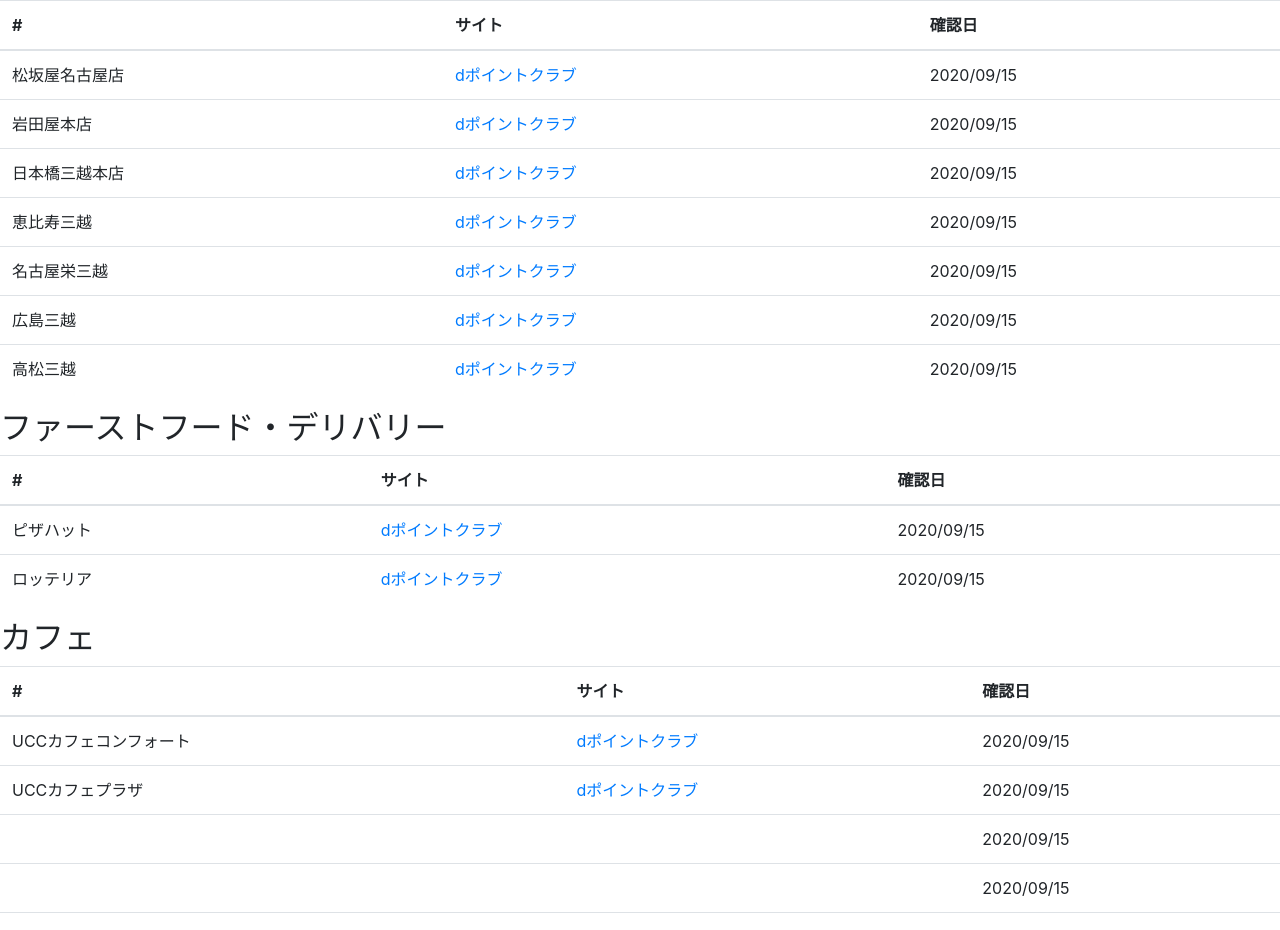
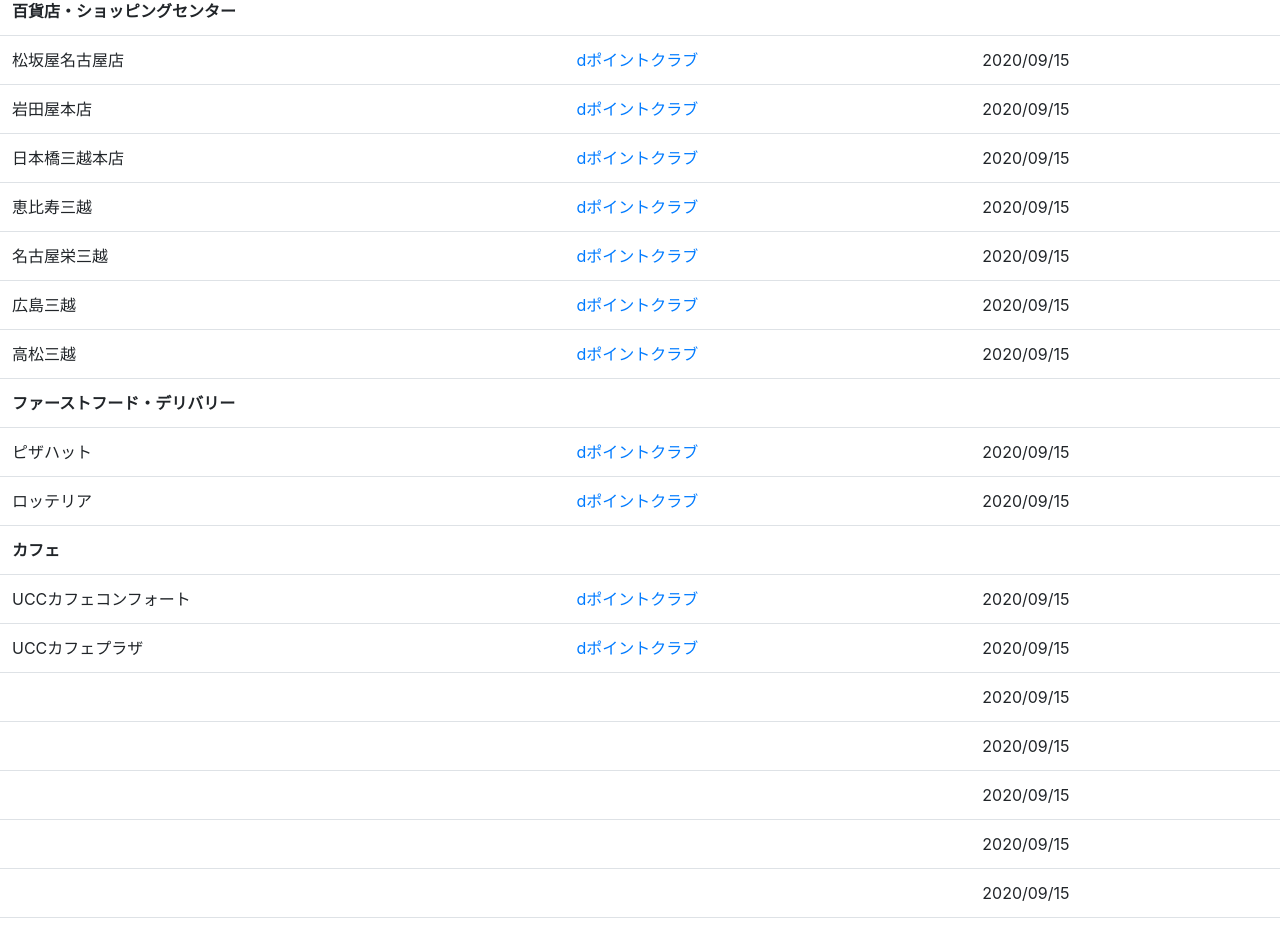
Before and after one commit to tanjoin/acc, a website: page coupon.html in a window 1280 px wide. Shown: the part 329-1259 px from the top of the page. Drawn offline with nearby package versions, Linux system fonts and the light colour scheme.

Commit message:
Update coupon.html
https://dpoint.jp/store/coupon/index.html

```diff
--- a/coupon.html
+++ b/coupon.html
@@ -18,7 +18,6 @@
         <div class="collapse navbar-collapse justify-content-end" id="navbarNav">
           <ul class="navbar-nav">
             <li class="nav-item"><a class="nav-link" href="index.html">HOME</a></li>
-            <li class="nav-item"><a class="nav-link" href="ranking.html">RANKING</a></li>
             <li class="nav-item"><a class="nav-link" href="calendar.html">CALENDAR</a></li>
             <li class="nav-item active"><a class="nav-link" href="maker.html">MAKER<span class="sr-only">(current)</span></a></li>
             <li class="nav-item"><a class="nav-link" href="export.html">EXPORT</a></li>
@@ -41,6 +40,9 @@
         </thead>
         <tbody>
           <tr>
+            <th scope="col" colspan="3">コンビニ</th>
+          </tr>
+          <tr>
             <td>ローソン</td>
             <td>
               <a href="https://dpoint.jp/store/item/index.html?id=7780&tab=coupon">dポイントクラブ</a>
@@ -54,18 +56,9 @@
             </td>
             <td>2020/09/15</td>
           </tr>
-        </tbody>
-      </table>
-      <h2>百貨店・ショッピングセンター</h2>
-      <table class="table">
-        <thead>
           <tr>
-            <th scope="col">#</th>
-            <th scope="col">サイト</th>
-            <th scope="col">確認日</th>
+            <th scope="col" colspan="3">百貨店・ショッピングセンター</th>
           </tr>
-        </thead>
-        <tbody>
           <tr>
             <td>松坂屋名古屋店</td>
             <td>
@@ -115,18 +108,9 @@
             </td>
             <td>2020/09/15</td>
           </tr>
-        </tbody>
-      </table>
-      <h2>ファーストフード・デリバリー</h2>
-      <table class="table">
-        <thead>
           <tr>
-            <th scope="col">#</th>
-            <th scope="col">サイト</th>
-            <th scope="col">確認日</th>
+            <th scope="col" colspan="3">ファーストフード・デリバリー</th>
           </tr>
-        </thead>
-        <tbody>
           <tr>
             <td>ピザハット</td>
             <td>
@@ -141,18 +125,9 @@
             </td>
             <td>2020/09/15</td>
           </tr>
-        </tbody>
-      </table>
-      <h2>カフェ</h2>
-      <table class="table">
-        <thead>
           <tr>
-            <th scope="col">#</th>
-            <th scope="col">サイト</th>
-            <th scope="col">確認日</th>
+            <th scope="col" colspan="3">カフェ</th>
           </tr>
-        </thead>
-        <tbody>
           <tr>
             <td>UCCカフェコンフォート</td>
             <td>
@@ -209,18 +184,9 @@
             </td>
             <td>2020/09/15</td>
           </tr>
-        </tbody>
-      </table>
-      <h2>レストラン</h2>
-      <table class="table">
-        <thead>
           <tr>
-            <th scope="col">#</th>
-            <th scope="col">サイト</th>
-            <th scope="col">確認日</th>
+            <th scope="col" colspan="3">レストラン</th>
           </tr>
-        </thead>
-        <tbody>
           <tr>
             <td></td>
             <td>
```
